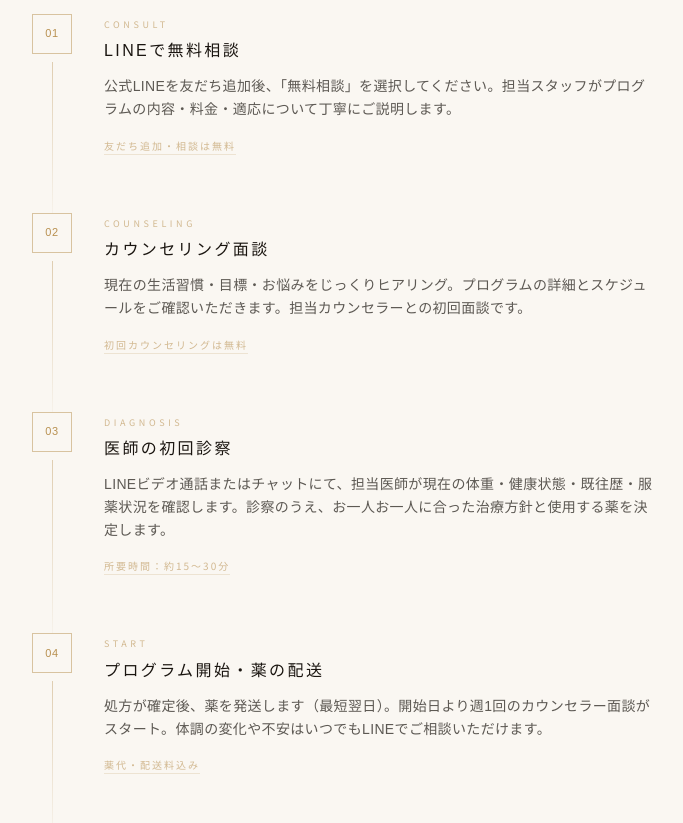
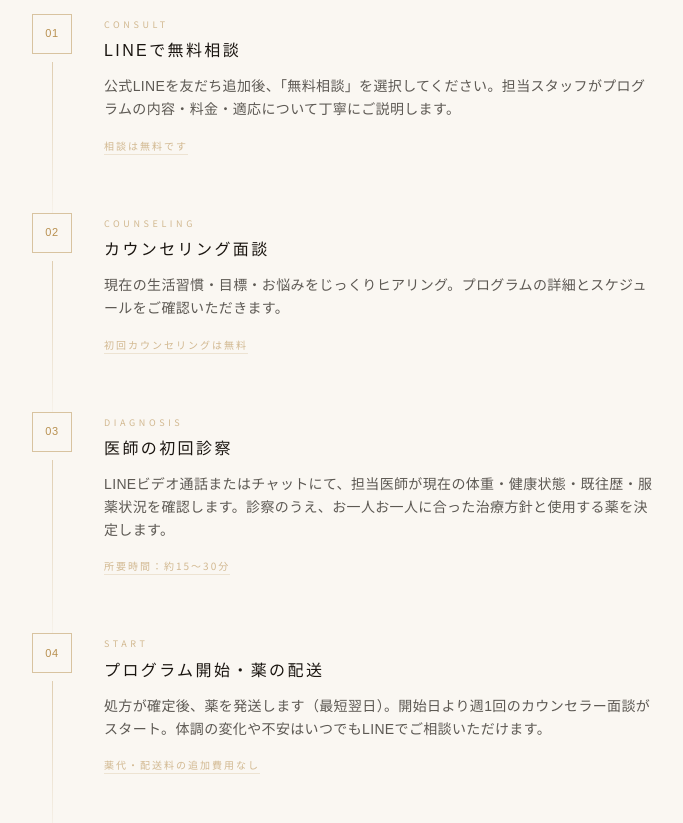
Before and after one commit to fumito2025-source/tokyo-beauty-online-clinic, a Next.js app: page /flow in a window 1280 px wide. Shown: the part 480-1303 px from the top of the page, without its empty margins (296-979 px from the left). Built offline with nearby package versions, Linux system fonts and the light colour scheme.

Commit message:
Fix flow page copy: simplify notes, remove redundant sentence
Co-Authored-By: Claude Sonnet 4.6 <noreply@anthropic.com>

```diff
--- a/src/app/flow/page.tsx
+++ b/src/app/flow/page.tsx
@@ -57,13 +57,13 @@ const STEPS = [
     en: "CONSULT",
     title: "LINEで無料相談",
     desc: "公式LINEを友だち追加後、「無料相談」を選択してください。担当スタッフがプログラムの内容・料金・適応について丁寧にご説明します。",
-    note: "友だち追加・相談は無料",
+    note: "相談は無料です",
   },
   {
     n: "02",
     en: "COUNSELING",
     title: "カウンセリング面談",
-    desc: "現在の生活習慣・目標・お悩みをじっくりヒアリング。プログラムの詳細とスケジュールをご確認いただきます。担当カウンセラーとの初回面談です。",
+    desc: "現在の生活習慣・目標・お悩みをじっくりヒアリング。プログラムの詳細とスケジュールをご確認いただきます。",
     note: "初回カウンセリングは無料",
   },
   {
@@ -78,7 +78,7 @@ const STEPS = [
     en: "START",
     title: "プログラム開始・薬の配送",
     desc: "処方が確定後、薬を発送します（最短翌日）。開始日より週1回のカウンセラー面談がスタート。体調の変化や不安はいつでもLINEでご相談いただけます。",
-    note: "薬代・配送料込み",
+    note: "薬代・配送料の追加費用なし",
   },
   {
     n: "05",
```
